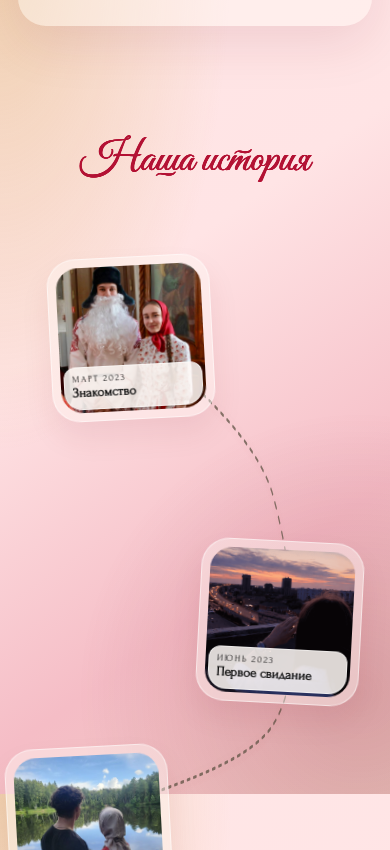
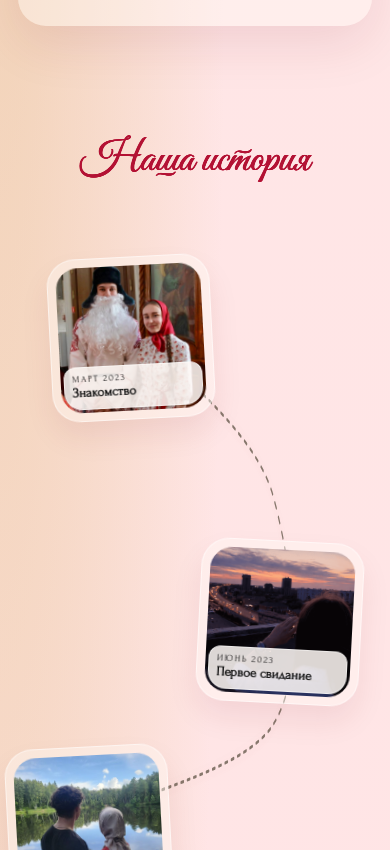
Before and after one commit to al7xey/wedding, a React (Vite) app: page / in a window 390 px wide. Shown: the part 894-1744 px from the top of the page. Built offline with nearby package versions, Linux system fonts and the light colour scheme.

Commit message:
Fix iOS Safari safe area background

```diff
--- a/index.html
+++ b/index.html
@@ -2,7 +2,7 @@
 <html lang="ru">
   <head>
     <meta charset="UTF-8" />
-    <meta name="viewport" content="width=device-width, initial-scale=1.0, viewport-fit=cover, interactive-widget=resizes-content" />
+    <meta name="viewport" content="width=device-width, initial-scale=1, viewport-fit=cover" />
     <link rel="icon" type="image/svg+xml" href="/favicon-wedding.svg" />
     <link
       rel="preload"
--- a/src/styles/global.css
+++ b/src/styles/global.css
@@ -45,16 +45,16 @@
   --safe-area-left: 0px;
   --safe-area-left: env(safe-area-inset-left);
 
-  --ios-full-height: 100vh;
-  --app-min-height: 100vh;
-  --app-background-height: 100vh;
-  --background-bleed: 24px;
+  --ios-full-height: 100svh;
+  --app-min-height: 100svh;
+  --app-background-height: 100lvh;
   --page-background-color: #ffe4e5;
   --page-background-image:
     radial-gradient(ellipse at 0% 0%, rgba(var(--color-gold-rgb), 0.38) 0%, rgba(var(--color-gold-rgb), 0.22) 16%, rgba(var(--color-gold-rgb), 0) 42%),
     radial-gradient(circle at 92% 88%, rgba(var(--color-accent-deep-rgb), 0.2) 0%, rgba(var(--color-accent-deep-rgb), 0) 34%),
     linear-gradient(145deg, #ffe7e7 0%, #ffe4e5 38%, #f5bdc6 72%, #eec7c0 100%);
-  --page-background-size: 100% 100%, 100% 100%, 100% 100%;
+  --page-background-position: left top, center, center;
+  --page-background-size: cover;
 }
 
 @supports (-webkit-touch-callout: none) {
@@ -104,33 +104,28 @@ body {
   overflow-x: clip;
 }
 
-html {
+html,
+body,
+#root {
   min-height: 100%;
   min-height: var(--app-min-height);
   background-color: var(--page-background-color);
   background-image: var(--page-background-image);
-  background-position: left top, center, center;
+  background-position: var(--page-background-position);
   background-repeat: no-repeat;
   background-size: var(--page-background-size);
-  background-attachment: fixed;
 }
 
 body {
-  min-height: 100%;
-  min-height: var(--app-min-height);
   margin: 0;
   font-family: var(--font-body);
   font-weight: 500;
   color: var(--color-text);
-  background-color: transparent;
   position: relative;
   isolation: isolate;
 }
 
 #root {
-  min-height: 100%;
-  min-height: var(--app-min-height);
-  background-color: transparent;
   position: relative;
   isolation: isolate;
 }
@@ -138,18 +133,16 @@ body {
 body::before {
   content: '';
   position: fixed;
-  top: calc((-1 * var(--safe-area-top)) - var(--background-bleed));
-  right: calc((-1 * var(--safe-area-right)) - var(--background-bleed));
-  bottom: calc((-1 * var(--safe-area-bottom)) - var(--background-bleed));
-  left: calc((-1 * var(--safe-area-left)) - var(--background-bleed));
-  z-index: 0;
+  inset: 0;
+  min-height: 100%;
+  min-height: var(--app-background-height);
+  z-index: -1;
   pointer-events: none;
   background-color: var(--page-background-color);
   background-image: var(--page-background-image);
-  background-position: left top, center, center;
+  background-position: var(--page-background-position);
   background-repeat: no-repeat;
   background-size: var(--page-background-size);
-  background-attachment: fixed;
   transform: translateZ(0);
 }
 
@@ -167,10 +160,10 @@ body::before {
 }
 
 .invitation-main {
-  padding:
-    calc(clamp(1.2rem, 2.6vw, 2.2rem) + var(--safe-area-top))
-    0
-    calc(clamp(2rem, 5vw, 4rem) + var(--safe-area-bottom));
+  padding-top: calc(clamp(1.2rem, 2.6vw, 2.2rem) + var(--safe-area-top));
+  padding-right: 0;
+  padding-bottom: max(24px, calc(clamp(2rem, 5vw, 4rem) + var(--safe-area-bottom)));
+  padding-left: 0;
 }
 
 .hero-screen__frame,
@@ -1014,10 +1007,8 @@ body::before {
   }
 
   .invitation-main {
-    padding:
-      calc((var(--container-gutter-mobile) / 2) + var(--safe-area-top))
-      0
-      calc(2.6rem + var(--safe-area-bottom));
+    padding-top: calc((var(--container-gutter-mobile) / 2) + var(--safe-area-top));
+    padding-bottom: max(24px, calc(2.6rem + var(--safe-area-bottom)));
   }
 
   .hero-screen {
@@ -1272,10 +1263,8 @@ body::before {
   }
 
   .invitation-main {
-    padding:
-      calc((var(--container-gutter-xs) / 2) + var(--safe-area-top))
-      0
-      calc(2.4rem + var(--safe-area-bottom));
+    padding-top: calc((var(--container-gutter-xs) / 2) + var(--safe-area-top));
+    padding-bottom: max(24px, calc(2.4rem + var(--safe-area-bottom)));
   }
 
   .hero-screen__frame {
```
